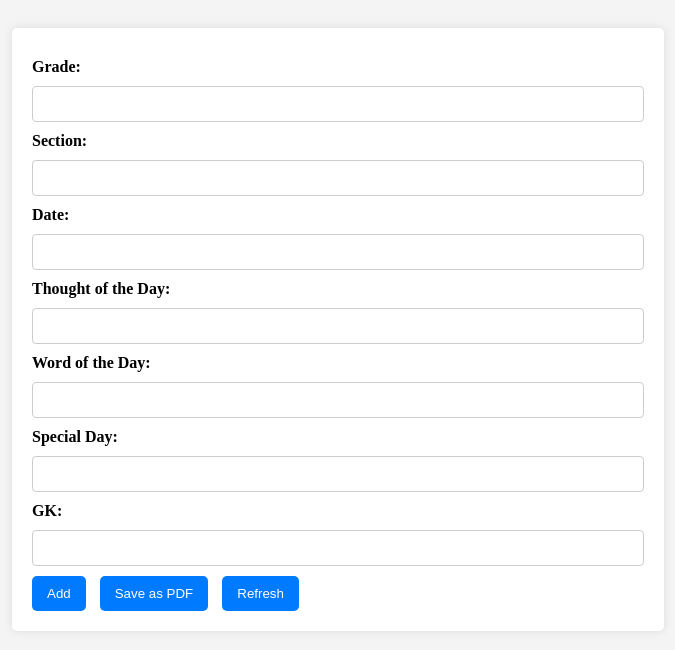
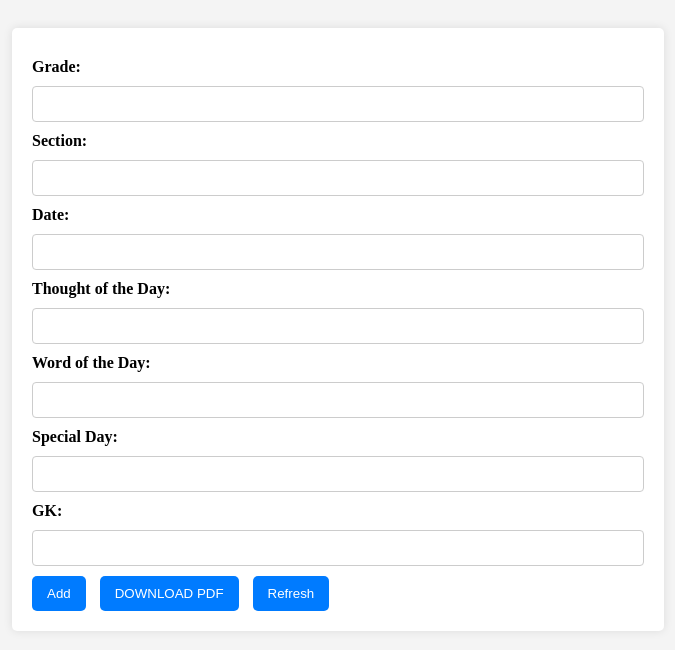
Before and after one commit to intdps/logbook.gitbub.io, a plain HTML site: page index.html in a window 1280 px wide. Shown: the whole page, without its empty margins (302-977 px from the left). Drawn offline with nearby package versions, Linux system fonts and the light colour scheme; a web font is replaced by a local one.

Commit message:
Update index.html

```diff
--- a/index.html
+++ b/index.html
@@ -76,7 +76,7 @@
 
 		<div id="inputFields"></div>
 		<button onclick="addFields()">Add</button>
-		<button onclick="DOWNLOAD PDF()">Save as PDF</button>
+		<button onclick="DOWNLOAD PDF()">DOWNLOAD PDF </button>
 		<button onclick="refreshContents()">Refresh</button>
 	</div>
 
```
